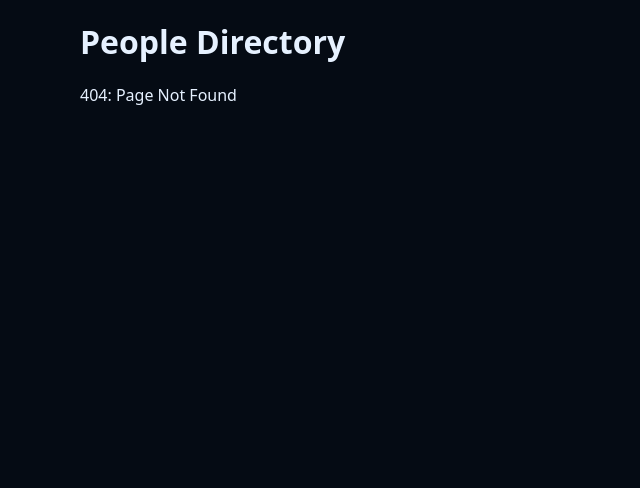
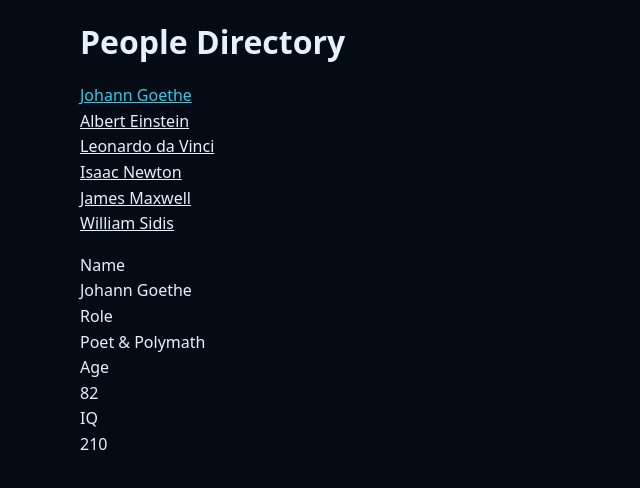
Before and after one commit to nguyenntkpvnm21/24521198_NguyenThaiKhanhNguyen_LAB4, a React (Vite) app: page /people/sp-1 in a window 1280 px wide. Before the commit this address had no page. Shown: the top 488 px of the page, without its empty margins (0-640 px from the left). Built offline with nearby package versions, Linux system fonts and the light colour scheme.

Commit message:
feat: detail route handling

```diff
--- a/src/App.jsx
+++ b/src/App.jsx
@@ -1,5 +1,6 @@
 import { Navigate, Route, Routes } from 'react-router';
 import PeopleLayout from './components/PeopleLayout.jsx';
+import PersonDetail from './components/PersonDetail.jsx';
 import { PEOPLE } from './data/people.js';
 
 export default function App() {
@@ -12,6 +13,7 @@ export default function App() {
         <Route path="/" element={<Navigate to="/people" replace />} />
         <Route path="/people" element={<PeopleLayout people={PEOPLE} />}>
           <Route index element={<p>Select a person from the list.</p>} />
+        <Route path=":id" element={<PersonDetail people={PEOPLE} />} />
         </Route>
         <Route
           path="*"
--- /dev/null
+++ b/src/components/PersonDetail.jsx
@@ -0,0 +1,28 @@
+import { useParams } from 'react-router';
+import styles from './PersonDetail.module.css';
+
+export default function PersonDetail({ people }) {
+  const { id } = useParams();
+  const person = people.find((p) => p.id === id);
+
+  if (!person) {
+    return (
+      <section className={styles.notFound} role="alert">
+        <p>404: Person Not Found</p>
+      </section>
+    );
+  }
+
+  return (
+    <dl className={styles.details}>
+      <dt>Name</dt>
+      <dd>{person.name}</dd>
+      <dt>Role</dt>
+      <dd>{person.role}</dd>
+      <dt>Age</dt>
+      <dd>{person.age}</dd>
+      <dt>IQ</dt>
+      <dd>{person.iq}</dd>
+    </dl>
+  );
+}
```
